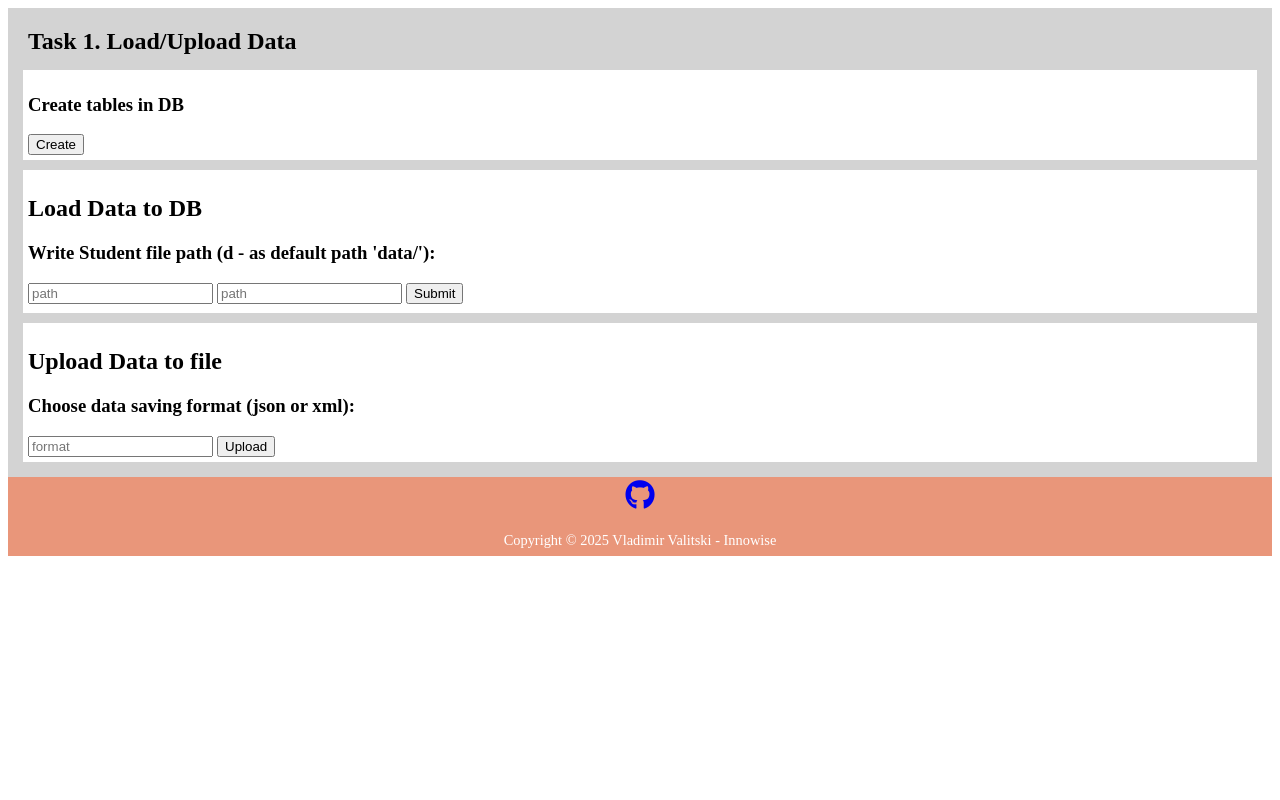
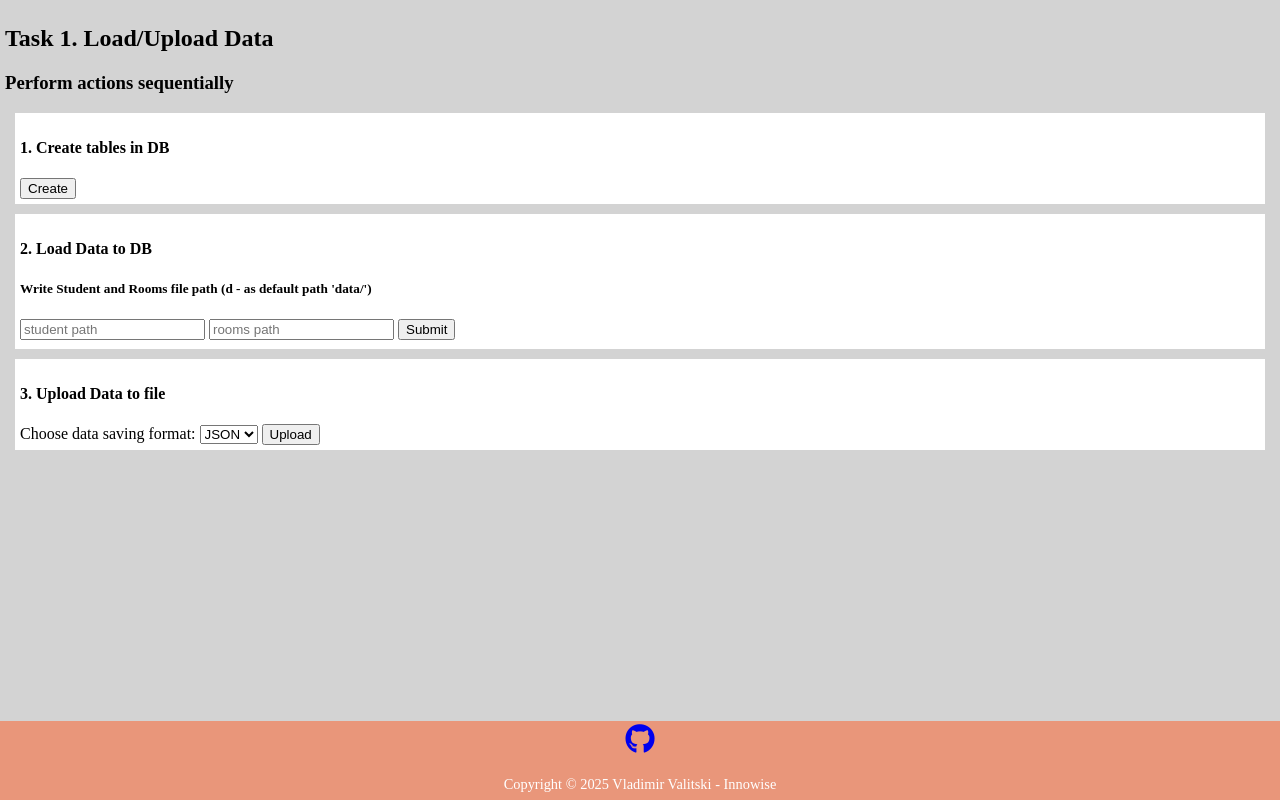
Before and after one commit to VladimirValitsky/inno_t1, a Flask app: template templates/index.html in a window 1280 px wide. Run offline with Flask 3, Linux system fonts and the light colour scheme; the template is opened without the code that fills it, so the values that code supplies are empty; some libraries are stand-ins or nearby versions.

Commit message:
updates v2

```diff
--- a/app.py
+++ b/app.py
@@ -1,3 +1,13 @@
+"""
+This Flask web application provides an interface for loading and uploading data
+to a database. It consists of three main functionalities:
+1. Creating tables in the database.
+2. Loading data from specified file paths for students and rooms.
+3. Uploading data in JSON or XML formats.
+
+The application routes are defined for handling these operations, and responses are
+returned based on the success or failure of each operation.
+"""
 from flask import Flask, render_template, request
 from create_tables import create_DBtables
 from data_loader import load_data
@@ -5,7 +15,18 @@ from upload_data import data_upload
 
 app = Flask(__name__)
 
-@app.route('/', methods=['GET', 'POST'])
+# Creating tables in the database
+@app.route('/create_tables', methods=['POST'])
+def create_tables():
+    try:
+        create_DBtables()
+        result = "Tables was created successfully!"
+        return result, 200
+    except Exception as e:
+        return f"Error: {str(e)}", 500
+
+# Loading data from specified file paths for students and rooms
+@app.route('/', methods=['POST'])
 def index():
     result = ''
     if request.method == 'POST':
@@ -15,15 +36,7 @@ def index():
             result = load_data(students, rooms)
     return render_template('index.html', result=result)
 
-@app.route('/create_tables', methods=['POST'])
-def create_tables():
-    try:
-        create_DBtables()
-        result = "Tables was created successfully!"
-        return result, 200
-    except Exception as e:
-        return f"Error: {str(e)}", 500
-
+#Uploading data in JSON or XML formats
 @app.route('/upload_data', methods=['POST'])
 def upload_data():
     try:
--- a/static/styles.css
+++ b/static/styles.css
@@ -1,7 +1,15 @@
+html, body {
+    height: 100%;
+    margin: 0;
+    display: flex;
+    flex-direction: column;
+}
+
 .all-browsers {
 	margin: 0;
 	padding: 5px;
 	background-color: lightgray;
+	flex: 1;
 }
 
 .all-browsers > h1, .browser {
@@ -18,6 +26,11 @@
 	font-size: 90%;
 }
 
+#script-result-2, #script-result-1 {
+    color: green;
+}
+
+
 footer {
 	text-align: center;
 	padding: 3px;
--- a/templates/index.html
+++ b/templates/index.html
@@ -9,11 +9,12 @@
 <body>
 
 	<article class="all-browsers">
-		<h1>Task 1. Load/Upload Data</h1>
+		<h2>Task 1. Load/Upload Data</h2>
+		<h3>Perform actions sequentially</h3>
 
 		<article class="browser">
 			<form id="run-form-1" method="POST" action="/create_tables">
-				<h3>Create tables in DB</h3>
+				<h4>1. Create tables in DB</h4>
 				<button type="submit">Create</button>
 			</form>
 			<div id="script-result-1"></div>
@@ -21,10 +22,10 @@
 
 		<article class="browser">
 			<form method="POST">
-				<h2>Load Data to DB</h2>
-				<h3>Write Student file path (d - as default path 'data/'):</h3>
-				<input type="text" name="students_path" required placeholder="path">
-				<input type="text" name="rooms_path" required placeholder="path">
+				<h4>2. Load Data to DB</h4>
+				<h5>Write Student and Rooms file path (d - as default path 'data/')</h5>
+				<input type="text" name="students_path" required placeholder="student path">
+				<input type="text" name="rooms_path" required placeholder="rooms path">
 				<input type="submit" value="Submit">
 			</form>
 			<h2>{{ result }}</h2>
@@ -32,9 +33,12 @@
 
 		<article class="browser">
 			<form id="run-form-2" method="POST" action="/upload_data">
-				<h2>Upload Data to file</h2>
-				<h3>Choose data saving format (json or xml):</h3>
-				<input type="text" name="file_format" required placeholder="format">
+				<h4>3. Upload Data to file</h4>
+				<label for="format"> Choose data saving format:</label>
+				<select id="format" name="file_format">
+					<option value="json">JSON</option>
+					<option value="xml">XML</option>
+				</select>
 				<button type="submit">Upload</button>
 			</form>
 			<div id="script-result-2"></div>
@@ -43,7 +47,7 @@
 
 	<footer>
 		<link rel="stylesheet" href="https://use.fontawesome.com/releases/v5.6.1/css/all.css">
-		<a href="https://github.com/VladimirValitsky/inno_t1.git"><i class="fab fa-github" style='font-size:30px'></i></a>
+		<a href="https://github.com/VladimirValitsky/inno_t1.git"  target="_blank"><i class="fab fa-github" style='font-size:30px'></i></a>
 		<br></br>
 		<p>Copyright © 2025 Vladimir Valitski - Innowise</p>
 	</footer>
@@ -51,17 +55,14 @@
     <script>
         async function runScript(formId, resultDivId) {
             const form = document.getElementById(formId);
+			const formData = new FormData(form);
             const response = await fetch(form.action, {
-                method: 'POST'
+                method: 'POST',
+				body: formData
             });
             const message = await response.text();
             document.getElementById(resultDivId).innerText = message;
         }
-
-		document.getElementById('run-form-0').onsubmit = function(event) {
-            event.preventDefault();
-            runScript('run-form-0', 'script-result-0');
-        };
 
 		document.getElementById('run-form-1').onsubmit = function(event) {
             event.preventDefault();
```
Also changed, not shown: create_tables.py (+9 -4 lines), data_loader.py (+14 -2 lines), upload_data.py (+11 -0 lines).
